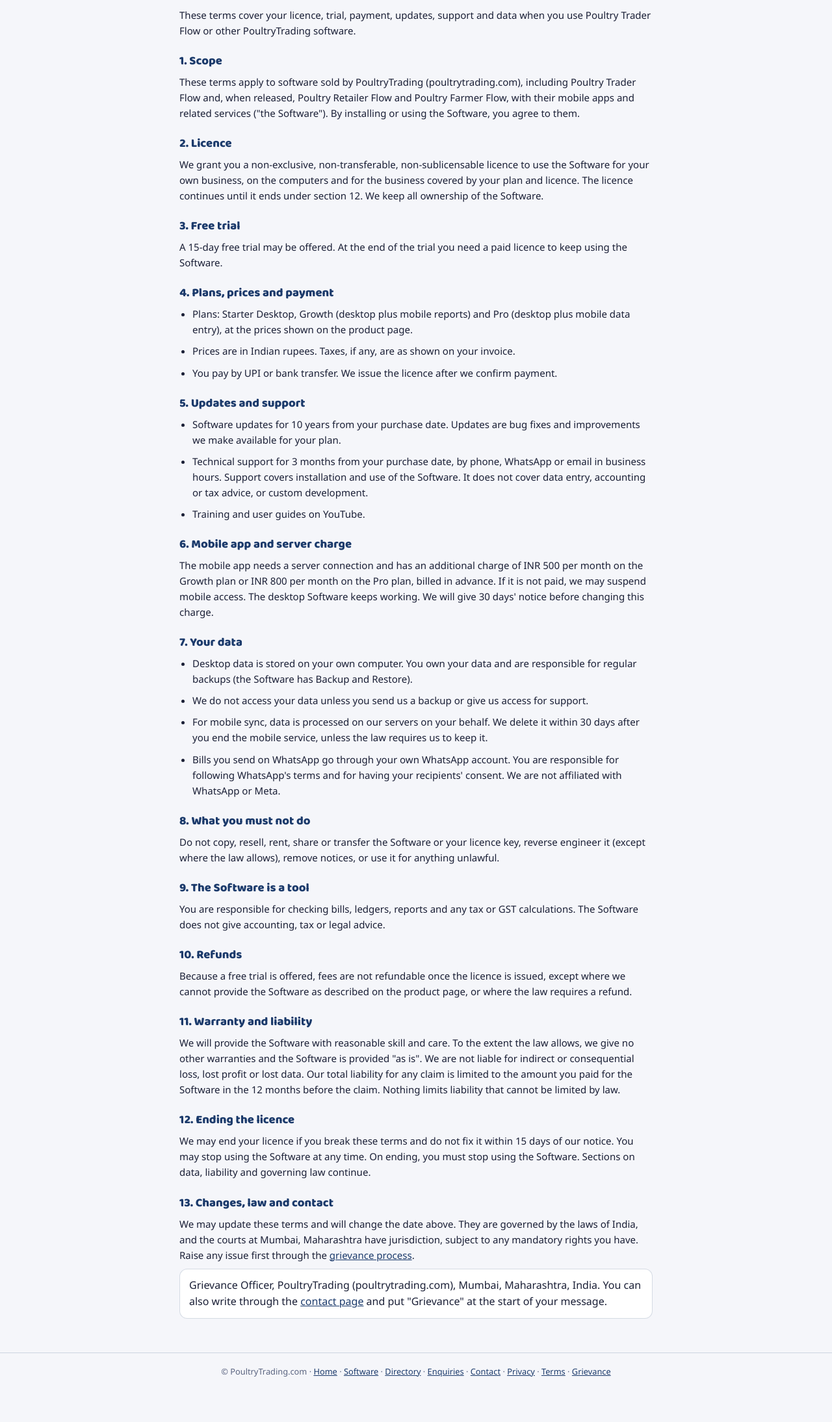
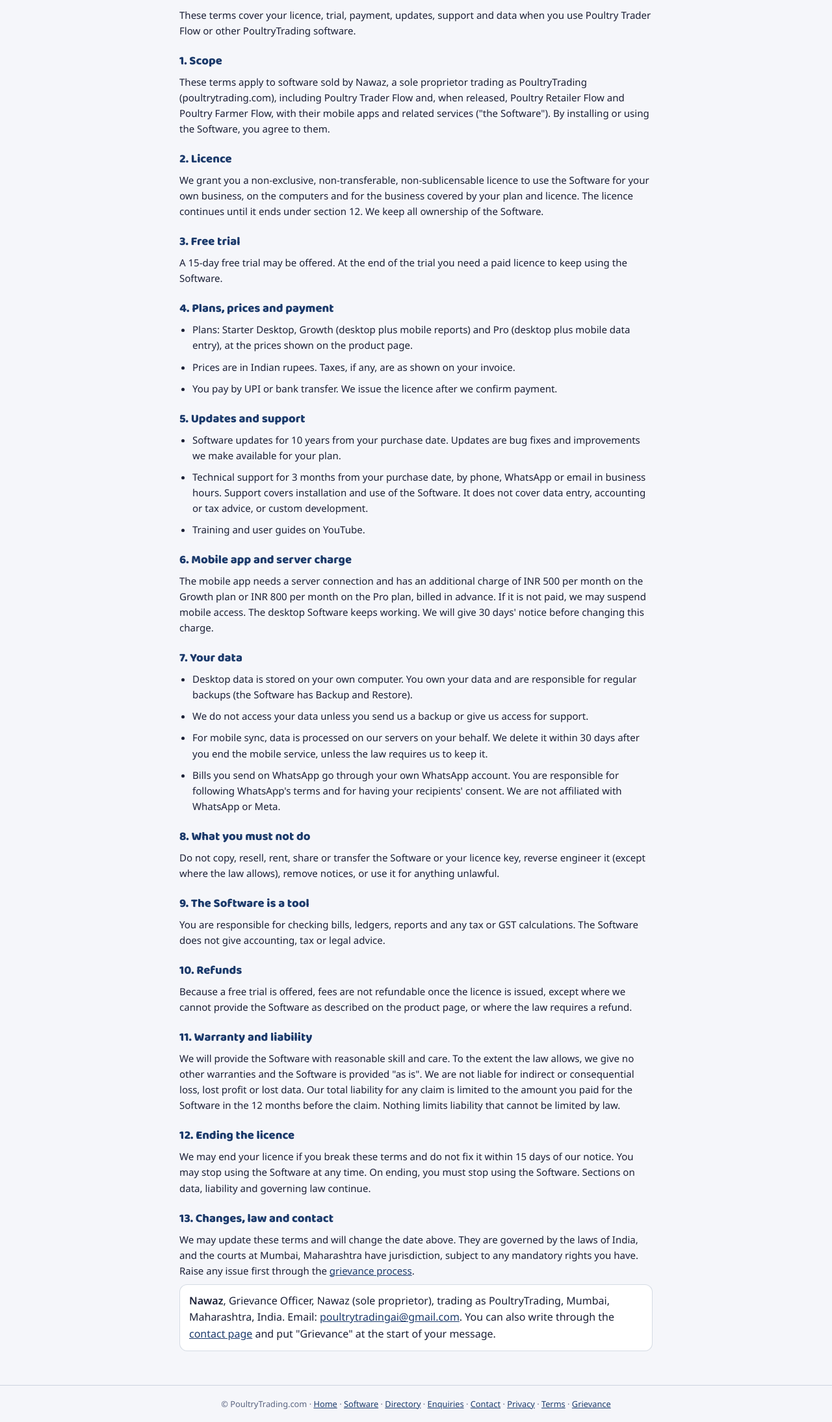
Before and after one commit to poultrytradingai/poultry-trading-india, a plain HTML site: page public/software-terms/index.html in a window 1280 px wide. Shown: the part 158-2347 px from the top of the page at 65% size. Before the commit the page ends 2297 px from the top, so only its background shows below. Drawn offline with Linux system fonts and the light colour scheme.

Commit message:
Legal pages: proprietor name and grievance email

```diff
--- a/public/software-terms/index.html
+++ b/public/software-terms/index.html
@@ -8,7 +8,7 @@
 </head><body><noscript><iframe src="https://www.googletagmanager.com/ns.html?id=GTM-5F4P8CHG" height="0" width="0" style="display:none;visibility:hidden"></iframe></noscript>
 <nav><div class="nav-inner"><a class="brand" href="/">PoultryTrading<span>Poultry industry platform</span></a><div class="links"><a href="/software/">Software</a><a href="/directory/">Directory</a><a href="/leads/">Enquiries</a><a href="/list-your-business/">List free</a><a href="/contact/">Contact</a></div></div></nav><main class="wrap legal"><h1>Software Licence and Purchase Terms</h1><p class="upd">Last updated: 25 November 2026</p><p>These terms cover your licence, trial, payment, updates, support and data when you use Poultry Trader Flow or other PoultryTrading software.</p>
 <h2>1. Scope</h2>
-<p>These terms apply to software sold by PoultryTrading (poultrytrading.com), including Poultry Trader Flow and, when released, Poultry Retailer Flow and Poultry Farmer Flow, with their mobile apps and related services ("the Software"). By installing or using the Software, you agree to them.</p>
+<p>These terms apply to software sold by Nawaz, a sole proprietor trading as PoultryTrading (poultrytrading.com), including Poultry Trader Flow and, when released, Poultry Retailer Flow and Poultry Farmer Flow, with their mobile apps and related services ("the Software"). By installing or using the Software, you agree to them.</p>
 <h2>2. Licence</h2>
 <p>We grant you a non-exclusive, non-transferable, non-sublicensable licence to use the Software for your own business, on the computers and for the business covered by your plan and licence. The licence continues until it ends under section 12. We keep all ownership of the Software.</p>
 <h2>3. Free trial</h2>
@@ -33,5 +33,5 @@
 <p>We may end your licence if you break these terms and do not fix it within 15 days of our notice. You may stop using the Software at any time. On ending, you must stop using the Software. Sections on data, liability and governing law continue.</p>
 <h2>13. Changes, law and contact</h2>
 <p>We may update these terms and will change the date above. They are governed by the laws of India, and the courts at Mumbai, Maharashtra have jurisdiction, subject to any mandatory rights you have. Raise any issue first through the <a href="/grievance/">grievance process</a>.</p>
-<p><div class="box">Grievance Officer, PoultryTrading (poultrytrading.com), Mumbai, Maharashtra, India. You can also write through the <a href="/contact/">contact page</a> and put "Grievance" at the start of your message.</div></p>
+<p><div class="box"><b>Nawaz</b>, Grievance Officer, Nawaz (sole proprietor), trading as PoultryTrading, Mumbai, Maharashtra, India. Email: <a href="mailto:poultrytradingai@gmail.com">poultrytradingai@gmail.com</a>. You can also write through the <a href="/contact/">contact page</a> and put "Grievance" at the start of your message.</div></p>
 </main><footer>&copy; PoultryTrading.com &middot; <a href="/">Home</a> &middot; <a href="/software/">Software</a> &middot; <a href="/directory/">Directory</a> &middot; <a href="/leads/">Enquiries</a> &middot; <a href="/contact/">Contact</a> &middot; <a href="/privacy/">Privacy</a> &middot; <a href="/terms/">Terms</a> &middot; <a href="/grievance/">Grievance</a></footer></body></html>
```
Also changed, not shown: public/grievance/index.html (+1 -1 lines), public/privacy/index.html (+2 -2 lines), public/terms/index.html (+1 -1 lines).
